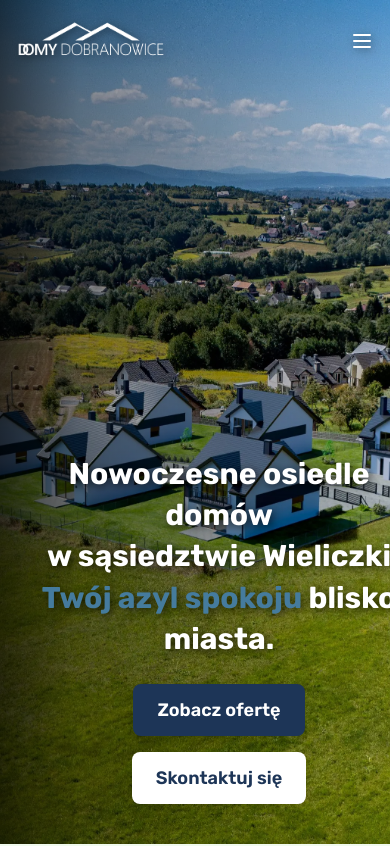
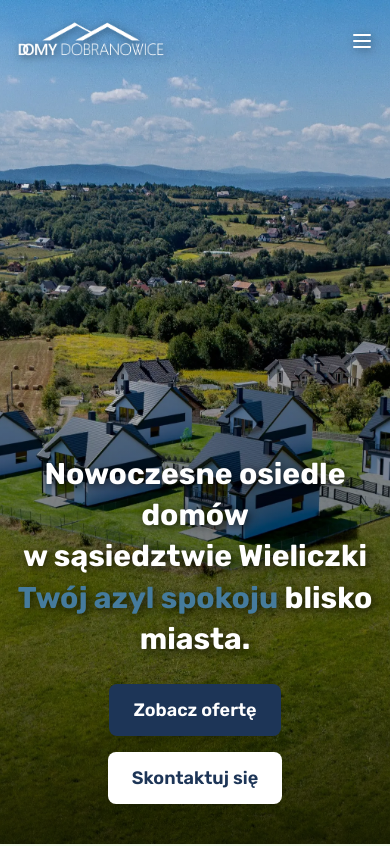
Before and after one commit to ruffaaw/dobranowice, a Next.js app: page / in a window 390 px wide. Shown: the top 846 px of the page. Built offline with nearby package versions, Linux system fonts and the light colour scheme.

Commit message:
feat: updated home section

```diff
--- a/components/HomeSection.tsx
+++ b/components/HomeSection.tsx
@@ -39,10 +39,10 @@ export default function HomeSection() {
             setTimeout(() => setImageLoaded(true), 300);
           }}
         />
-        <div className="absolute inset-0 bg-gradient-to-r from-black/70 via-black/40 via-20% to-transparent z-10" />
+        <div className="absolute inset-0 bg-gradient-to-t sm:bg-gradient-to-r from-black/70 via-black/40 via-20% to-transparent z-10" />
 
         {imageLoaded && (
-          <div className="absolute max-sm:bottom-10 sm:top-1/2 left-6 sm:left-12 lg:left-24 z-20 w-full sm:max-w-xl text-center sm:text-left sm:transform sm:-translate-y-1/2">
+          <div className="absolute max-sm:bottom-10 sm:top-1/2 sm:left-12 lg:left-24 z-20 w-full sm:max-w-xl text-center sm:text-left sm:transform sm:-translate-y-1/2">
             <h1 className="text-white text-3xl sm:text-5xl lg:text-6xl font-bold leading-snug drop-shadow-[2px_2px_4px_rgba(0,0,0,0.7)]">
               Nowoczesne osiedle domów <br /> w sąsiedztwie Wieliczki <br />
               <span className="text-[#457b9d]">Twój azyl spokoju</span> blisko
```
